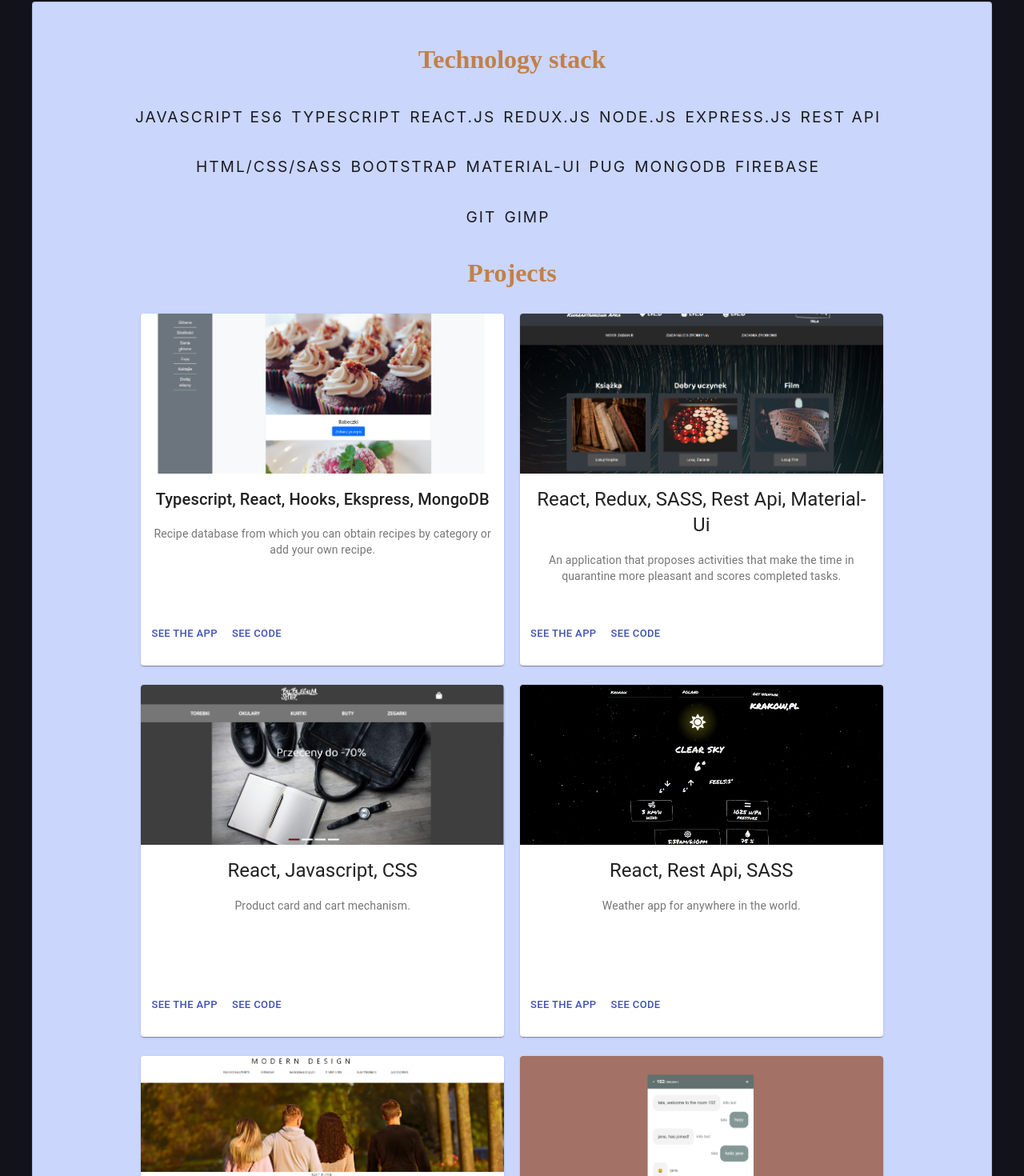
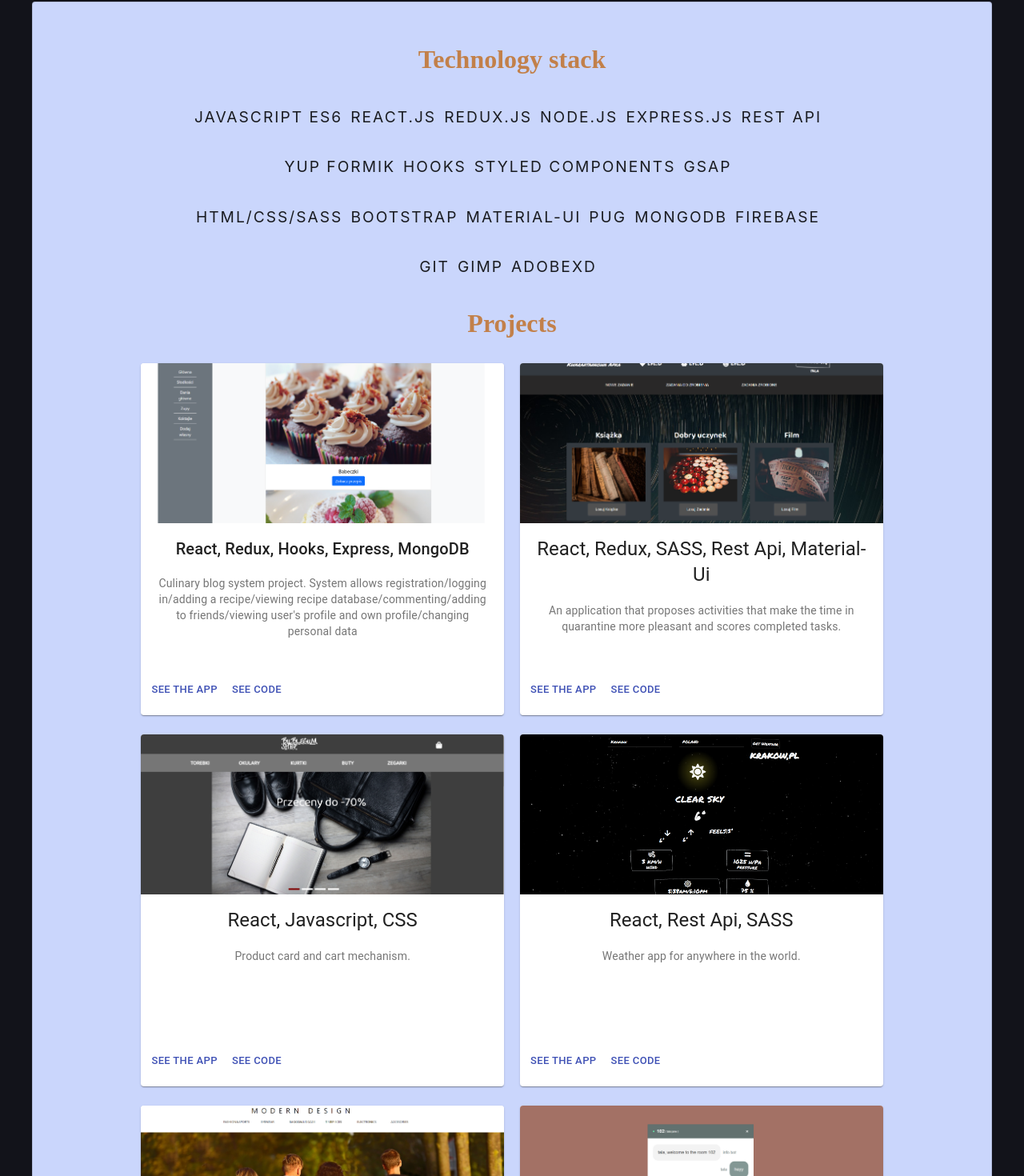
Before and after one commit to nataliachrzascik/portfolioR, a React (Create React App) app: page /eng in a window 1280 px wide. Shown: the part 786-2256 px from the top of the page at 80% size. Built offline with nearby package versions, Linux system fonts and the light colour scheme; a web font is replaced by a local one.

Commit message:
Update AppEng.js

```diff
--- a/src/components/AppEng.js
+++ b/src/components/AppEng.js
@@ -34,12 +34,16 @@ function App() {
                             <h1>Technology stack</h1>
                             <div className="stack">
                                 <p className="stackOne">Javascript es6</p>
-                                <p className="stackOne">Typescript</p>
                                 <p className="stackOne">React.js</p>
                                 <p className="stackOne">Redux.js</p>
                                 <p className="stackOne">node.js</p>
                                 <p className="stackOne">express.js</p>
                                 <p className="stackOne">rest api</p>
+                                <br />
+                                <p className="stackOne">YUP Formik</p>
+                                <p className="stackOne">Hooks</p>
+                                <p className="stackOne">Styled Components</p>
+                                <p className="stackOne">GSAP</p>
                                 <br />
 
                                 <p className="stackOne">html/css/sass</p>
@@ -52,10 +56,12 @@ function App() {
 
                                 <p className="stackOne">git</p>
                                 <p className="stackOne">gimp</p>
+                                <p className="stackOne">AdobeXD</p>
                             </div>
                             <h1>Projects</h1>
                             <Card className="root">
                                 <CardActionArea>
+                                <div onClick={() => openInNewTab('https://dyplomowe.herokuapp.com/')}>
                                     <CardMedia
                                         className="media"
                                         image={one}
@@ -63,18 +69,19 @@ function App() {
                                     />
                                     <CardContent className="content">
                                         <Typography className="contentTech" gutterBottom variant="h6" component="h3">
-                                            Typescript, React, Hooks, Ekspress, MongoDB
+                                        React, Redux, Hooks, Express, MongoDB
           </Typography>
                                         <Typography variant="body2" color="textSecondary" component="p">
-                                            Recipe database from which you can obtain recipes by category or add your own recipe.
+                                        Culinary blog system project. System allows registration/logging in/adding a recipe/viewing recipe database/commenting/adding to friends/viewing user's profile and own profile/changing personal data
           </Typography>
                                     </CardContent>
+                                    </div>
                                 </CardActionArea>
                                 <CardActions className="action">
-                                    <Button size="small" color="primary" onClick={() => openInNewTab('https://recipes-api-rnt.herokuapp.com')}>
+                                    <Button size="small" color="primary" onClick={() => openInNewTab('https://dyplomowe.herokuapp.com/')}>
                                         See the app
         </Button>
-                                    <Button size="small" color="primary" onClick={() => openInNewTab('https://github.com/nataliachrzascik/newRecipeApi')}>
+                                    <Button size="small" color="primary" onClick={() => openInNewTab('https://github.com/nataliachrzascik/inzynierskie')}>
                                         See code
         </Button>
                                 </CardActions>
@@ -82,6 +89,7 @@ function App() {
 
                             <Card className="root">
                                 <CardActionArea>
+                                <div onClick={() => openInNewTab('https://nataliachrzascik.github.io/-quarantineApp/')}>
                                     <CardMedia
                                         className="media"
                                         image={two}
@@ -95,6 +103,7 @@ function App() {
                                             An application that proposes activities that make the time in quarantine more pleasant and scores completed tasks.
           </Typography>
                                     </CardContent>
+                                    </div>
                                 </CardActionArea>
                                 <CardActions className="action">
                                     <Button size="small" color="primary" onClick={() => openInNewTab('https://nataliachrzascik.github.io/-quarantineApp/')}>
@@ -108,6 +117,7 @@ function App() {
 
                             <Card className="root">
                                 <CardActionArea>
+                                <div onClick={() => openInNewTab('https://nataliachrzascik.github.io/ShopReact/#/')}>
                                     <CardMedia
                                         className="media"
                                         image={three}
@@ -121,7 +131,9 @@ function App() {
                                             Product card and cart mechanism.
           </Typography>
                                     </CardContent>
+                                    </div>
                                 </CardActionArea>
+
                                 <CardActions className="action">
                                     <Button size="small" color="primary" onClick={() => openInNewTab('https://nataliachrzascik.github.io/ShopReact/#/')}>
                                         See the app
@@ -133,7 +145,9 @@ function App() {
                             </Card>
 
                             <Card className="root">
+
                                 <CardActionArea>
+                                <div onClick={() => openInNewTab('https://nataliachrzascik.github.io/weatherApp/')}>
                                     <CardMedia
                                         className="media"
                                         image={four}
@@ -147,6 +161,7 @@ function App() {
                                             Weather app for anywhere in the world.
           </Typography>
                                     </CardContent>
+                                    </div>
                                 </CardActionArea>
                                 <CardActions className="action">
                                     <Button size="small" color="primary" onClick={() => openInNewTab('https://nataliachrzascik.github.io/weatherApp/')}>
@@ -160,6 +175,7 @@ function App() {
 
                             <Card className="root">
                                 <CardActionArea>
+                                <div onClick={() => openInNewTab('https://nataliachrzascik.github.io')}>
                                     <CardMedia
                                         className="media"
                                         image={five}
@@ -173,6 +189,7 @@ function App() {
                                             Design of a store with clothes and accessories with an item filter.
           </Typography>
                                     </CardContent>
+                                    </div>
                                 </CardActionArea>
                                 <CardActions className="action">
                                     <Button size="small" color="primary" onClick={() => openInNewTab('https://nataliachrzascik.github.io')}>
@@ -186,6 +203,7 @@ function App() {
 
                             <Card className="root">
                                 <CardActionArea>
+                                <div onClick={() => openInNewTab('https://stupefied-leakey-6afad3.netlify.app/?fbclid=IwAR3aFXKVs-JWIQhpsrkEepX7E4hwmZKPzcwp_LpypQ1WzKioZfuB3HNqCAg')}>
                                     <CardMedia
                                         className="media"
                                         image={six}
@@ -199,6 +217,7 @@ function App() {
                                             Application that provides chat with rooms.
           </Typography>
                                     </CardContent>
+                                    </div>
                                 </CardActionArea>
                                 <CardActions className="action">
                                     <Button size="small" color="primary" onClick={() => openInNewTab('https://stupefied-leakey-6afad3.netlify.app/?fbclid=IwAR3aFXKVs-JWIQhpsrkEepX7E4hwmZKPzcwp_LpypQ1WzKioZfuB3HNqCAg')}>
```
